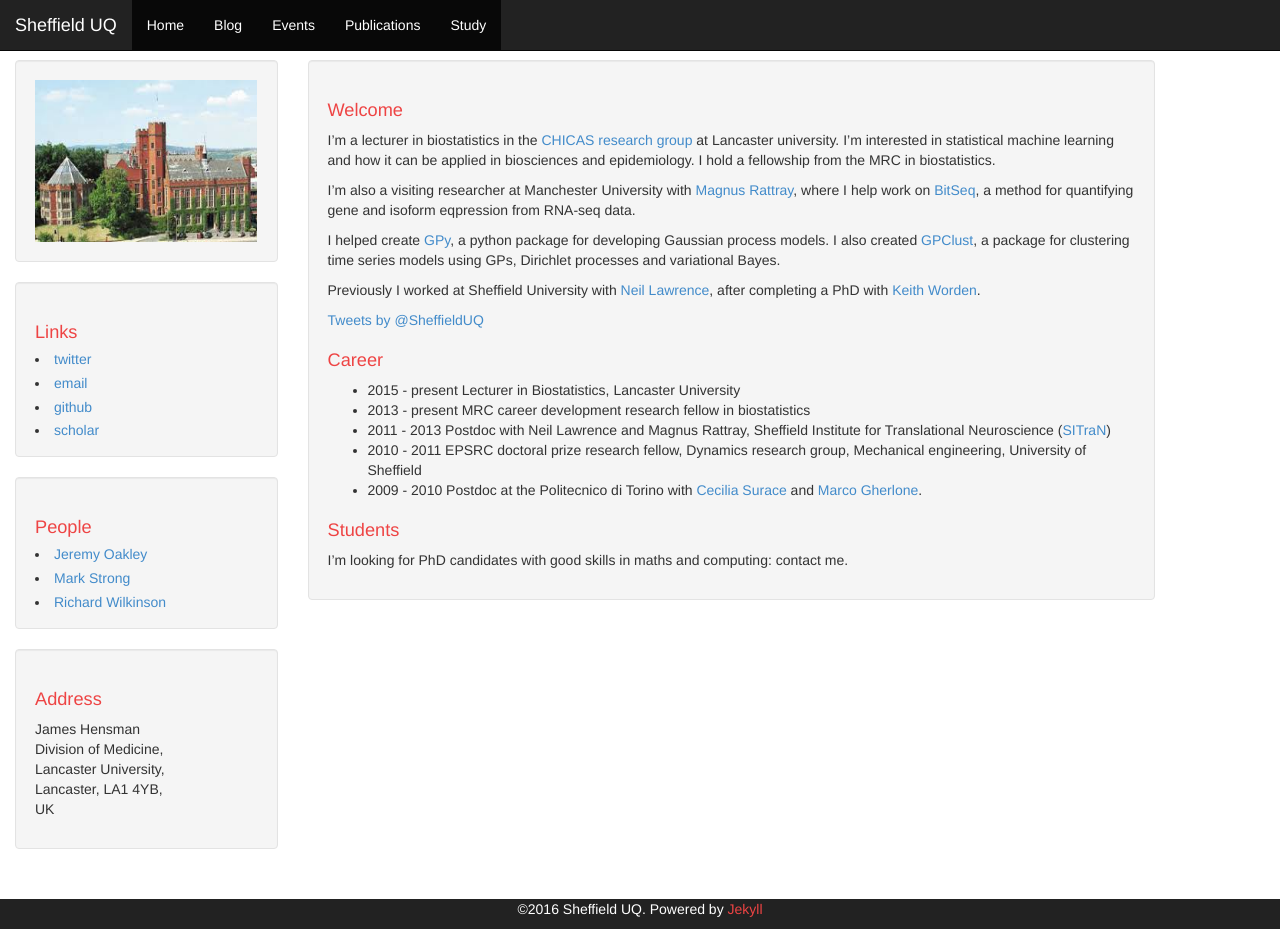
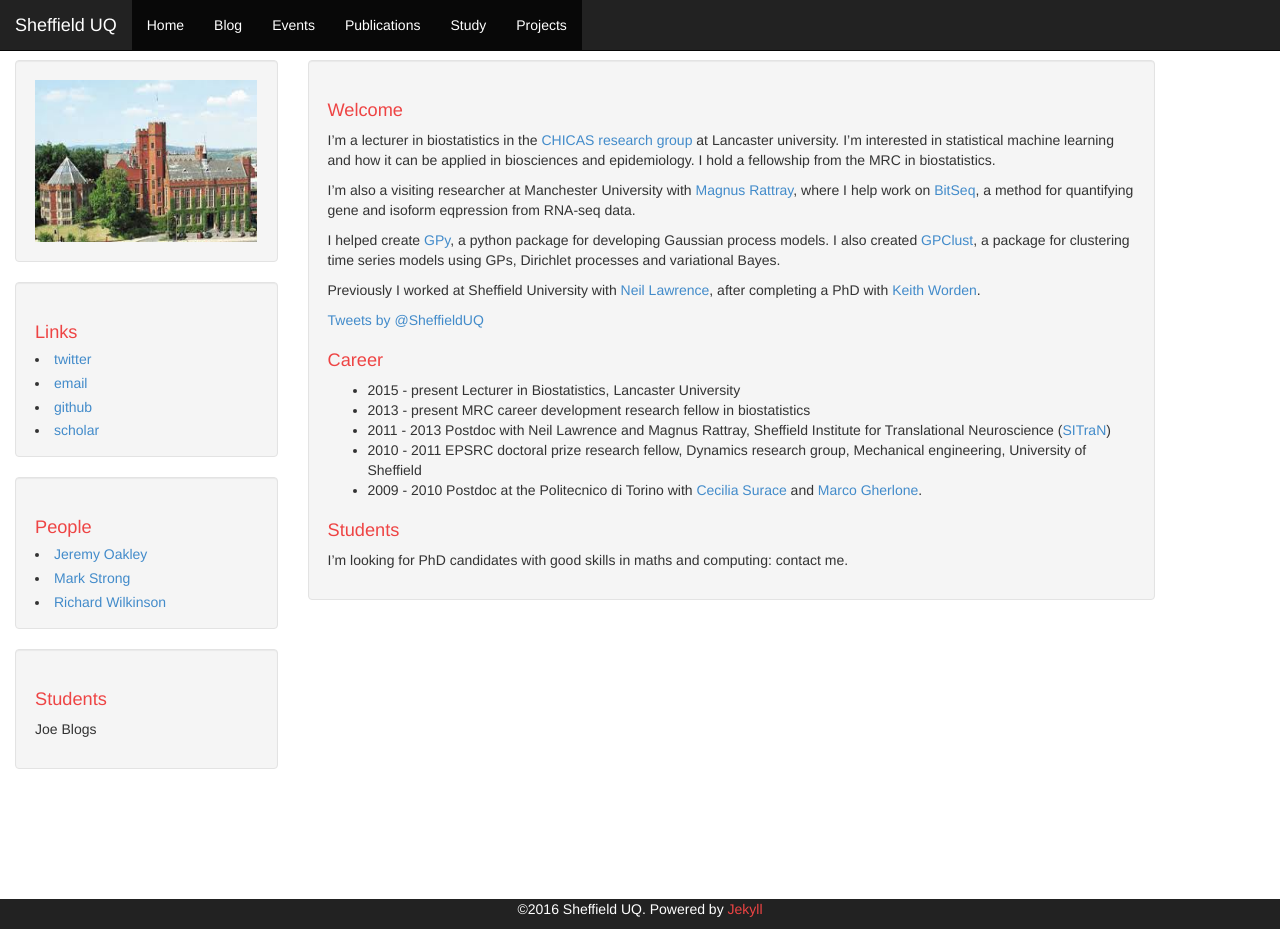
Before and after one commit to rich-d-wilkinson/SheffUQwebpages, a Jekyll site: the page built from index.md, in a window 1280 px wide and 929 px high. Built offline with Jekyll 4.4.1, drawn with Linux system fonts in a browser that asks for light colours; comment, search, counter and statistics services are not loaded.

Commit message:
Added projects

```diff
--- a/_includes/header.html
+++ b/_includes/header.html
@@ -33,6 +33,7 @@
                     <li class="active"><a href="{{ site.baseurl }}/events.html">Events</a></li>
                     <li class="active"><a href="{{ site.baseurl }}/publications.html">Publications</a></li>
                     <li class="active"><a href="{{ site.baseurl }}/study.html">Study</a></li>
+		    <li class="active"><a href="{{ site.baseurl }}/Projects.html">Projects</a></li>
                 </ul>
               </div>
         </div>
--- a/_includes/sidebar.html
+++ b/_includes/sidebar.html
@@ -19,10 +19,7 @@
 </div>
 
 <div class="sidebar well">
-	<h1>Address</h1>
-<p>James Hensman<br>
-Division of Medicine,<br>
-Lancaster University,<br>
-Lancaster, LA1 4YB,<br>
-UK<br>
+	<h1>Students</h1>
+<p>Joe Blogs<br></p>
+
 </div>
```
Also changed, not shown: projects.md (added, +25 -0 lines).
